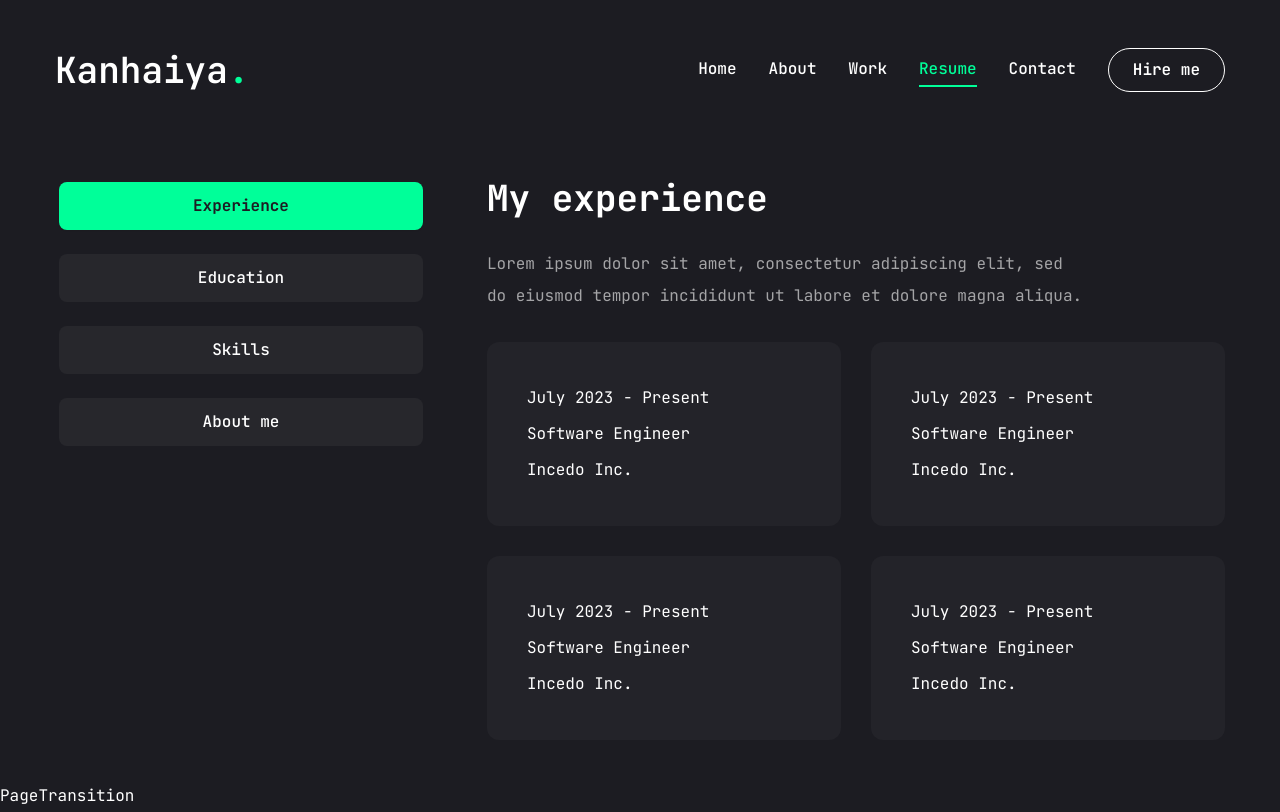
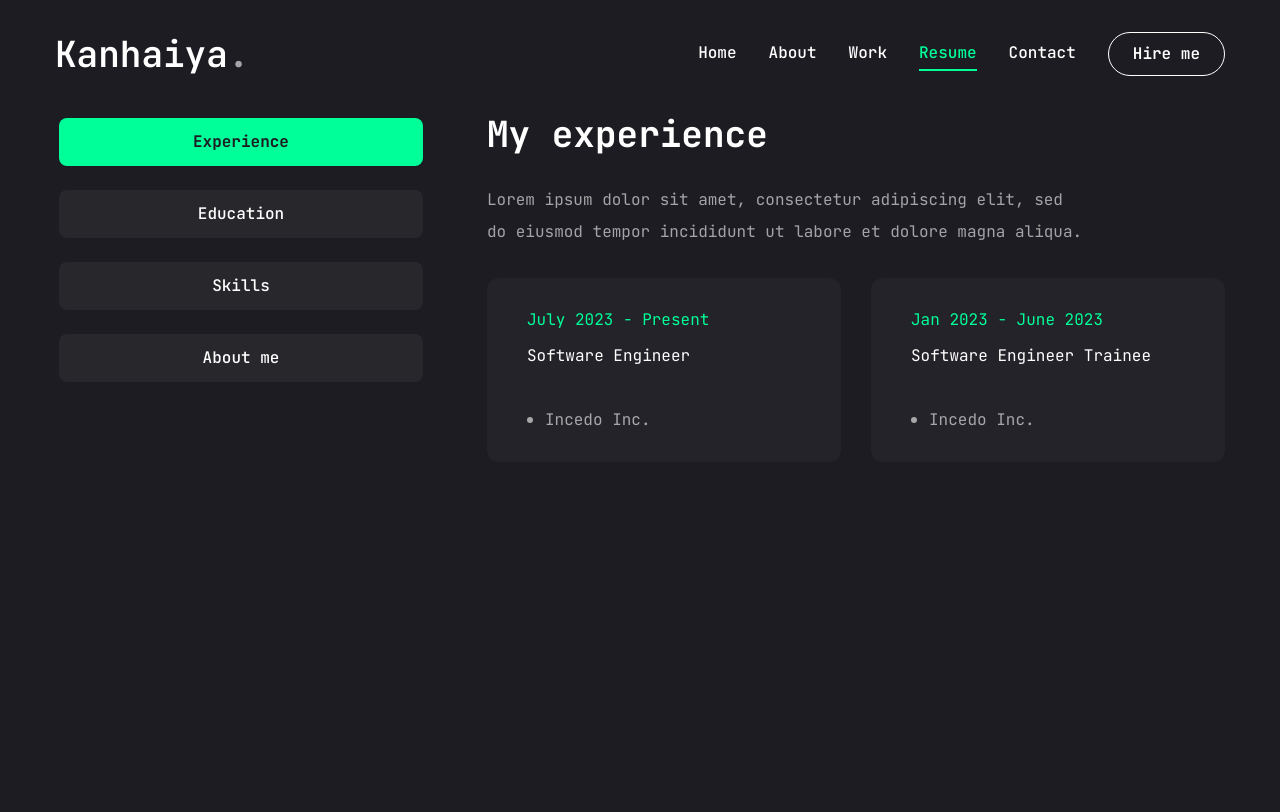
Before and after one commit to kanhaiya-bhayana/kanhaiya-portfolio, a Next.js app: page /resume in a window 1280 px wide. Built offline with nearby package versions, Linux system fonts and the light colour scheme.

Commit message:
resume updated

```diff
--- a/app/layout.jsx
+++ b/app/layout.jsx
@@ -22,7 +22,8 @@ export default function RootLayout({ children }) {
       <head><link rel="icon" href="./favicon.ico" sizes="any" /></head>
       <body className={jetbrainsMono.variable}>
         <Header />
-        <PageTransition>{children}</PageTransition>
+          {children}
+        {/* <PageTransition>{children}</PageTransition> */}
       </body>
     </html>
   );
--- a/app/page.jsx
+++ b/app/page.jsx
@@ -15,7 +15,7 @@ const Home = () => {
           {/* text */}
           <div className="text-center xl:text-left order-2 xl:order-none">
             <span className='text-xl'>Software Developer</span>
-            <h1 className='h1 mb-6'>
+            <h1 className='h2 mb-6'>
             Hello I'm <br /> <span className='text-accent'>Kn Kanhaiya</span>
             </h1>
             <p className='max-w-[500px] mb-9 text-white/80 text-justify'>I am a Software Developer skilled in C#, JAVA, .NET Core, React, Docker, SQL Server and Azure Cloud, with a focus on Microservices, and Clean Architecture. Currently at Incedo, and I am Azure-certified (AZ-204, AZ-900).
--- a/app/resume/page.jsx
+++ b/app/resume/page.jsx
@@ -17,7 +17,7 @@ import { GrServices } from "react-icons/gr";
 
 const about = {
   title: 'About me',
-  description: "Lorem ipsum dolor sit amet, consectetur adipiscing elit, sed do eiusmod tempor incididunt ut labore et dolore magna aliqua.",
+  description: "I began my professional journey in 2023 as a Software Engineer trainee at Incedo Inc. Upon successfully completing my internship, I transitioned into the role of a Software Engineer. Currently, I am a Software Developer at Incedo, with expertise in C#, Java, .NET Core, React, Docker, SQL Server, and Azure Cloud. My focus is on Microservices and Clean Architecture, and I hold Azure certifications (AZ-204, AZ-900).",
   info: [
     {
       fieldName: "Name",
@@ -36,12 +36,12 @@ const about = {
       fieldValue: "Indian"
     },
     {
+      fieldName: "Languages",
+      fieldValue: "English, Hindi"
+    },
+    {
       fieldName: "Email",
       fieldValue: "ikanhaiyabhayana@outlook.com"
-    },
-    {
-      fieldName: "Languages",
-      fieldValue: "English, Hindi"
     },
 
   ]
@@ -60,48 +60,8 @@ const experience = {
     },
     {
       company: "Incedo Inc.",
-      position: "Software Engineer",
-      duration: "July 2023 - Present"
-    },
-    {
-      company: "Incedo Inc.",
-      position: "Software Engineer",
-      duration: "July 2023 - Present"
-    },
-    {
-      company: "Incedo Inc.",
-      position: "Software Engineer",
-      duration: "July 2023 - Present"
-    },
-    {
-      company: "Incedo Inc.",
-      position: "Software Engineer",
-      duration: "July 2023 - Present"
-    },
-    {
-      company: "Incedo Inc.",
-      position: "Software Engineer",
-      duration: "July 2023 - Present"
-    },
-    {
-      company: "Incedo Inc.",
-      position: "Software Engineer",
-      duration: "July 2023 - Present"
-    },
-    {
-      company: "Incedo Inc.",
-      position: "Software Engineer",
-      duration: "July 2023 - Present"
-    },
-    {
-      company: "Incedo Inc.",
       position: "Software Engineer Trainee",
       duration: "Jan 2023 - June 2023"
-    },
-    {
-      company: "Incedo Inc.",
-      position: "Software Engineer",
-      duration: "July 2023 - Present"
     },
   ]
 };
@@ -113,7 +73,22 @@ const education = {
   description: "Lorem ipsum dolor sit amet, consectetur adipiscing elit, sed do eiusmod tempor incididunt ut labore et dolore magna aliqua.",
   items: [
     {
-      institute: "Thapar University",
+      institution: "Microsoft Certification",
+      degree: "Azure Developer Associate - AZ204",
+      duration: "2023"
+    },
+    {
+      institution: "Online Udemy Course",
+      degree: ".NET Core Microservices",
+      duration: "2023"
+    },
+    {
+      institution: "Microsoft Certification",
+      degree: "Azure Fundamentals - AZ900",
+      duration: "2023"
+    },
+    {
+      institution: "Thapar University",
       degree: "Bachelors of Engineering in Computer Science",
       duration: "2020 - 2023"
     },
@@ -165,7 +140,7 @@ const skills = {
     },
     {
       icon: <FaNodeJs />,
-      name: "next.js",
+      name: "node.js",
     },
     {
       icon: <SiAzuredevops />,
@@ -173,7 +148,7 @@ const skills = {
     },
     {
       icon: <SiMicrosoftazure />,
-      name: "microsoftazure",
+      name: "azure",
     },
     {
       icon: <FaGit />,
@@ -188,6 +163,7 @@ import { TbTooltip, TooltipContent, TooltipProvider, TooltipTrigger } from "@/co
 
 import { ScrollArea } from '@/components/ui/scroll-area';
 import { motion } from 'framer-motion';
+import { Tooltip } from '@radix-ui/react-tooltip';
 
 const Resume = () => {
   return (
@@ -195,7 +171,7 @@ const Resume = () => {
       initial={{opacity: 0}}
       animate={{
         opacity: 1,
-        transition: { delay: 2.4, duration: 0.4, ease: "easeIn" }
+        transition: { delay: 0.1, duration: 0.1, ease: "easeIn" }
       }}
       className='min-h-[80vh] flex items-center justify-center py-12 xl:py-0'
       >
@@ -221,14 +197,14 @@ const Resume = () => {
                     <ul className='grid grid-cols-1 lg:grid-cols-2 gap-[30px]'>
                       {experience.items.map((item, index) => {
                         return <li key={index} className='bg-[#232329] h-[184px] py-6 px-10 rounded-xl flex flex-col justify-center items-center lg:items-start gap-1'>
-                            <span>{item.duration}</span>
-                            <h3>{item.position}</h3>
-                            <div>
+                            <span className='text-accent'>{item.duration}</span>
+                            <h3 className='text-l max-w-[260px] min-h-[60px] text-center lg:text-left'>{item.position}</h3>
+                            <div className='flex items-center gap-3'>
                               {/* dot */}
-                              <span>
+                              <span className='w-[6px] h-[6px] rounded-full bg-white/60'>
 
                               </span>
-                              <p>
+                              <p className='text-white/60'>
                                 {item.company}
                               </p>
                             </div>
@@ -240,15 +216,74 @@ const Resume = () => {
               </TabsContent>
               {/* education */}
               <TabsContent value="education" className="w-full">
-                education
+              <div className='flex flex-col gap-[30px] text-center xl:text-left'>
+                  <h3 className='text-4xl font-bold'>{education.title}</h3>
+                  <p className='max-w-[600px] text-white/60 mx-auto xl:mx-0'>{education.description}</p>
+                  <ScrollArea className="h-[400px]">
+                    <ul className='grid grid-cols-1 lg:grid-cols-2 gap-[30px]'>
+                      {education.items.map((item, index) => {
+                        return <li key={index} className='bg-[#232329] h-[184px] py-6 px-10 rounded-xl flex flex-col justify-center items-center lg:items-start gap-1'>
+                            <span className='text-accent'>{item.duration}</span>
+                            <h3 className='text-l max-w-[260px] min-h-[60px] text-center lg:text-left'>{item.degree}</h3>
+                            <div className='flex items-center gap-3'>
+                              {/* dot */}
+                              <span className='w-[6px] h-[6px] rounded-full bg-white/60'>
+
+                              </span>
+                              <p className='text-white/60'>
+                                {item.institution}
+                              </p>
+                            </div>
+                          </li>
+                      })}
+                    </ul>
+                  </ScrollArea>
+                </div>
               </TabsContent>
               {/* skills */}
-              <TabsContent value="skills" className="w-full">
-                skills
+              <TabsContent value="skills" className="w-full h-full">
+                <div className='flex flex-col gap-[30px]'>
+                  <div className='flex flex-col gap-[30px] text-center xl:text-left'>
+                    <h3 className='text-4xl font-bold'>{skills.title}</h3>
+                    <p className='max-w-[600px] text-white/60 mx-auto xl:mx-0'>{skills.description}</p>
+                  </div>
+                  <ul className='grid grid-cols-2 sm:grid-cols-3 md:grid-cols-4 xl:gap-[30px] gap-4'>
+                    {skills.slikkList.map((skill, index) => {
+                      return <li key={index}>
+                        <div className='flex gap-4 h-[70px] bg-[#232329] rounded-xl justify-center items-center group w-full'>
+                        <div className="mx-4 flex flex-col items-center gap-2">
+                          <TooltipProvider delayDuration={100}>
+                            <Tooltip>
+                              <TooltipTrigger>
+                                <div className='text-xl group-hover:text-accent transition-all duration-300'>{skill.icon}</div>
+                              </TooltipTrigger>
+                              <TooltipContent>
+                                <p className='capitalize'>{skill.name}</p>
+                              </TooltipContent>
+                            </Tooltip>
+                          </TooltipProvider>
+                          <p className='capitalize text-sm'>{skill.name}</p>
+                        </div>
+                        </div>
+                      </li>;
+                    })}
+                  </ul>
+                </div>
               </TabsContent>
               {/* about-me */}
-              <TabsContent value="about-me" className="w-full">
-                about-me
+              <TabsContent value="about-me" className="w-full text-center xl:text-left">
+                <div className='flex flex-col gap-[30px]'>
+                  <h3 className='text-4xl font-bold'>{about.title}</h3>
+                  <p className=' text-white/60 mx-auto xl:mx-0 text-justify'>{about.description}</p>
+                  <ul className='grid grid-cols-1 xl:grid-cols-2 gap-y-6 gap-x-8 max-w-[620px] mx-auto xl:m-0'>
+                    {about.info.map((item,index) =>{
+                      return <li key={index} className='flex items-center justify-center xl:justify-start gap-1'>
+                        <span className='text-white/60'>{item.fieldName}:</span>
+                        <span className='text-l'>{item.fieldValue}</span>
+                      </li>;
+                    })}
+                  </ul>
+                </div>
               </TabsContent>
             </div>
           </Tabs>
--- a/components/Header.jsx
+++ b/components/Header.jsx
@@ -5,12 +5,12 @@ import MobileNav from "./MobileNav";
 
 const Header = () => {
   return (
-    <header className="py-8 xl:py-12 text-white">
+    <header className="pt-8 text-white">
         <div className="container mx-auto flex justify-between items-center">
             {/* logo */}
             <Link href="/">
                 <h1 className="text-4xl font-semibold">
-                    Kanhaiya<span className="text-accent">.</span>
+                    Kanhaiya<span className="text-white/60">.</span>
                 </h1>
             </Link>
 
--- a/components/Photo.jsx
+++ b/components/Photo.jsx
@@ -5,7 +5,7 @@ import { motion } from 'framer-motion';
 import Image from 'next/image'
 const Photo = () => {
     return (
-        <div className="w-full h-full relative">
+        <div className="w-[400px] h-[400px] relative">
             <motion.div
                 initial={{opacity:0}}
                 animate={{
--- a/components/ui/scroll-area.jsx
+++ b/components/ui/scroll-area.jsx
@@ -32,7 +32,7 @@ const ScrollBar = React.forwardRef(({ className, orientation = "vertical", ...pr
       className
     )}
     {...props}>
-    <ScrollAreaPrimitive.ScrollAreaThumb className="relative flex-1 rounded-full bg-slate-200 dark:bg-slate-800" />
+    <ScrollAreaPrimitive.ScrollAreaThumb className="relative flex-1 rounded-full bg-white/60 dark:bg-slate-800" />
   </ScrollAreaPrimitive.ScrollAreaScrollbar>
 ))
 ScrollBar.displayName = ScrollAreaPrimitive.ScrollAreaScrollbar.displayName
```
